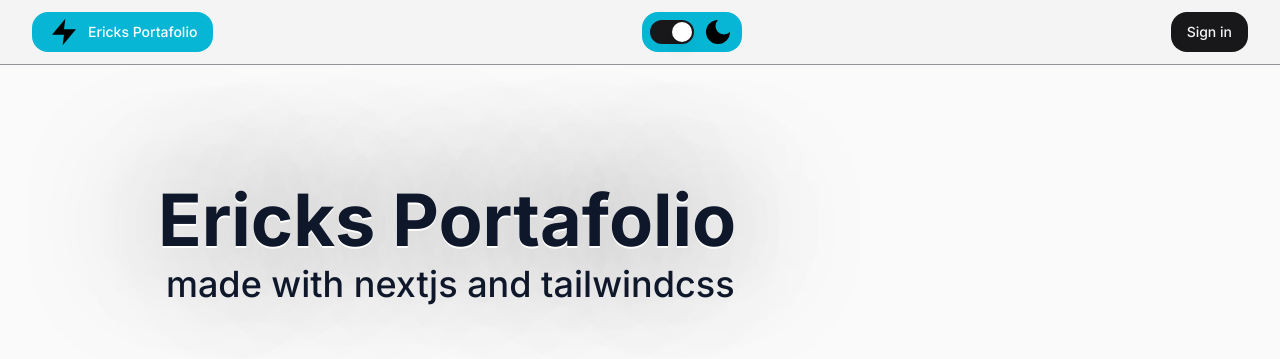
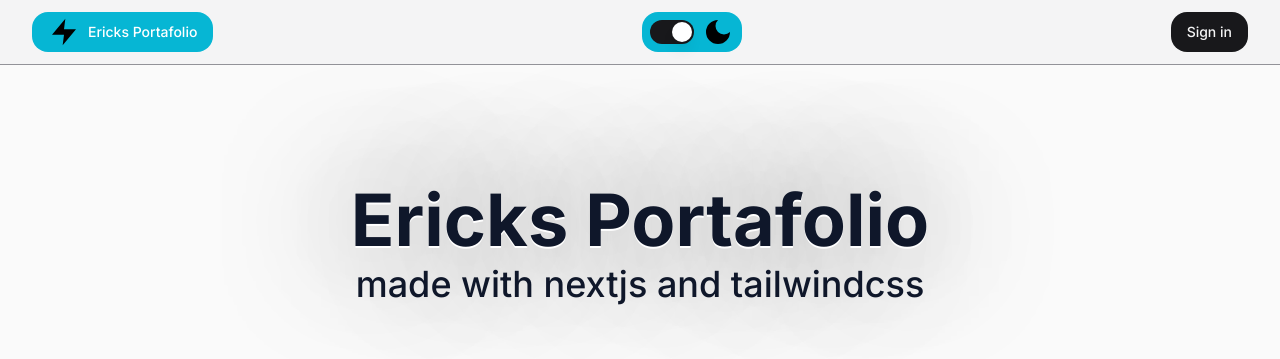
Before and after one commit to HugeErick/portafolio, a Next.js app: page / in a window 1280 px wide. Shown: the top 359 px of the page. Built offline with nearby package versions, Linux system fonts and the light colour scheme; no server answers; the database is empty.

Commit message:
monthly update

```diff
--- a/src/app/page.tsx
+++ b/src/app/page.tsx
@@ -9,11 +9,11 @@ import Proyexx from "@/components/layout/Proyexx";
 export default function Home() {
   return (
     <div className="bg-inherit flex justify-center items-center">
-      <div className="flex flex-col mx-auto my-8">
+      <div className="flex flex-col mx-auto my-8 justify-center">
         <MainTitle />
         <MyProfileShown />
+        <Proyexx />
         <IntroFrase />
-        <Proyexx />
         <MySkills />
         <PostFeedback />
         {/* @ts-ignore */}
--- a/src/components/layout/MainTitle.tsx
+++ b/src/components/layout/MainTitle.tsx
@@ -2,7 +2,7 @@ import { metadata } from "@/app/layout";
 
 const MainTitle = () => {
   return (
-    <div className="my-8">
+    <div className="my-8 text-center">
       <h1
         className="mt-10 max-sm:text-4xl max-sm:font-semibold text-7xl font-bold"
         style={{ textShadow: "0 0.1rem 0 #fff, 0 0 8rem rgba(0,0,0,.8)" }}
```
